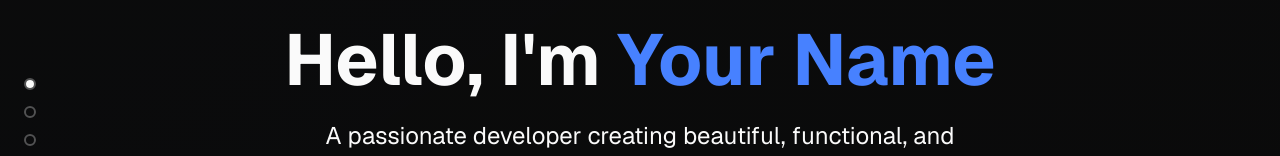
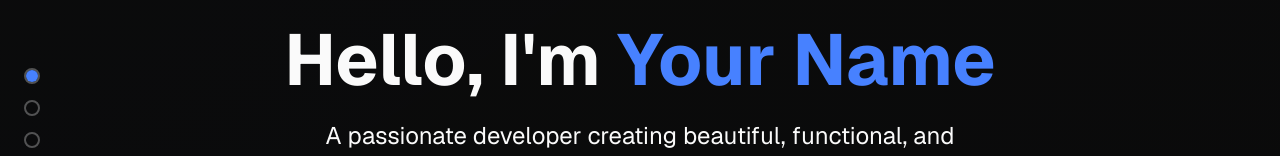
Before and after one commit to sebahags/portfolio, a Next.js app: page / in a window 1280 px wide. Shown: the part 260-416 px from the top of the page. Built offline with nearby package versions, Linux system fonts and the light colour scheme.

Commit message:
changed color of scroll indi

```diff
--- a/components/scroll-indicator.tsx
+++ b/components/scroll-indicator.tsx
@@ -62,13 +62,13 @@ export default function ScrollIndicator() {
           <motion.button
             key={id}
             onClick={() => handleIndicatorClick(id)}
-            className="group relative w-3 h-3 rounded-full border-2 border-foreground/30 transition-all duration-300 hover:border-foreground/60"
+            className="group relative w-4 h-4 rounded-full border-2 border-foreground/30 transition-all duration-300 hover:border-foreground/60"
             whileHover={{ scale: 1.2 }}
             whileTap={{ scale: 0.9 }}
             aria-label={`Go to ${name} section`}
           >
             <motion.div
-              className="absolute inset-0 rounded-full bg-foreground"
+              className="absolute inset-0 rounded-full bg-primary"
               initial={false}
               animate={{
                 scale: activeSection === id ? 1 : 0,
```
